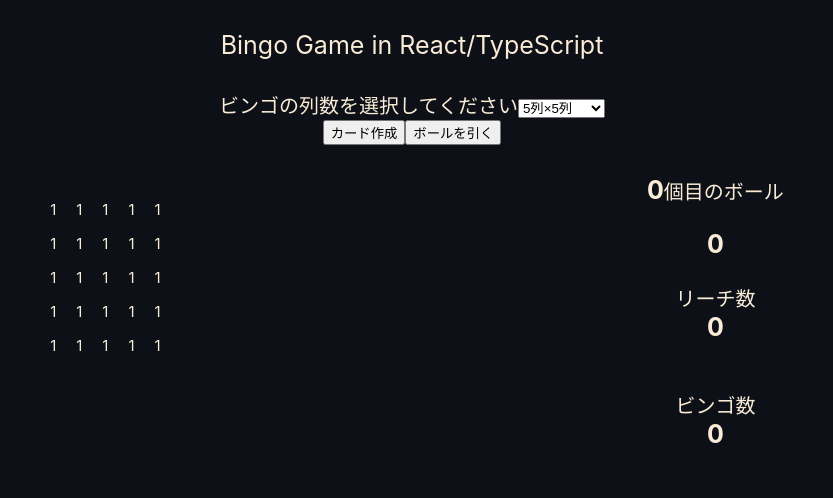
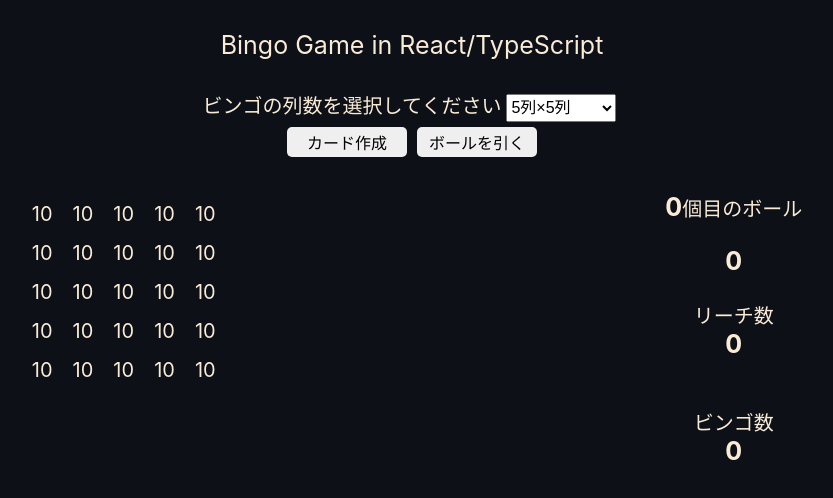
Before and after one commit to KazuhiroTakahashi96/BingoGame2-React-TypeScript, a React (Create React App) app: page / in a window 1280 px wide. Shown: the top 498 px of the page, without its empty margins (228-1061 px from the left). Built offline with nearby package versions, Linux system fonts and the light colour scheme.

Commit message:
style修正

```diff
--- a/src/App.tsx
+++ b/src/App.tsx
@@ -60,6 +60,12 @@ function App() {
       <form action="" onSubmit={handleSubmit}>
         <label htmlFor="bingo_option">ビンゴの列数を選択してください</label>
         <select
+          style={{
+            width: "110px",
+            height: "28px",
+            fontSize: "16px",
+            margin: "0 5px",
+          }}
           name="bingo_option"
           value={option}
           onChange={(e) => setOption(Number(e.target.value))}
--- a/src/component/button/Button.tsx
+++ b/src/component/button/Button.tsx
@@ -5,8 +5,21 @@ type Props = {
   onClick: any;
 };
 
+const style = {
+  width: "120px",
+  height: "30px",
+  fontSize: "16px",
+  margin: "5px",
+  border: "1px",
+  borderRadius: "5px",
+};
+
 const Button = (props: Props) => {
-  return <button onClick={props.onClick}>{props.text}</button>;
+  return (
+    <button style={style} onClick={props.onClick}>
+      {props.text}
+    </button>
+  );
 };
 
 export default Button;
--- a/src/component/column_num/ColumnNum.tsx
+++ b/src/component/column_num/ColumnNum.tsx
@@ -1,13 +1,18 @@
 import React from "react";
+
+const numStyle = {
+  margin: "5px",
+  padding: "5px",
+};
 
 const ColumnNum = () => {
   return (
-    <div style={{ margin: "5px", padding: "5px", fontSize: "15px" }}>
-      <p>1</p>
-      <p>1</p>
-      <p>1</p>
-      <p>1</p>
-      <p>1</p>
+    <div>
+      <p style={numStyle}>10</p>
+      <p style={numStyle}>10</p>
+      <p style={numStyle}>10</p>
+      <p style={numStyle}>10</p>
+      <p style={numStyle}>10</p>
     </div>
   );
 };
```
